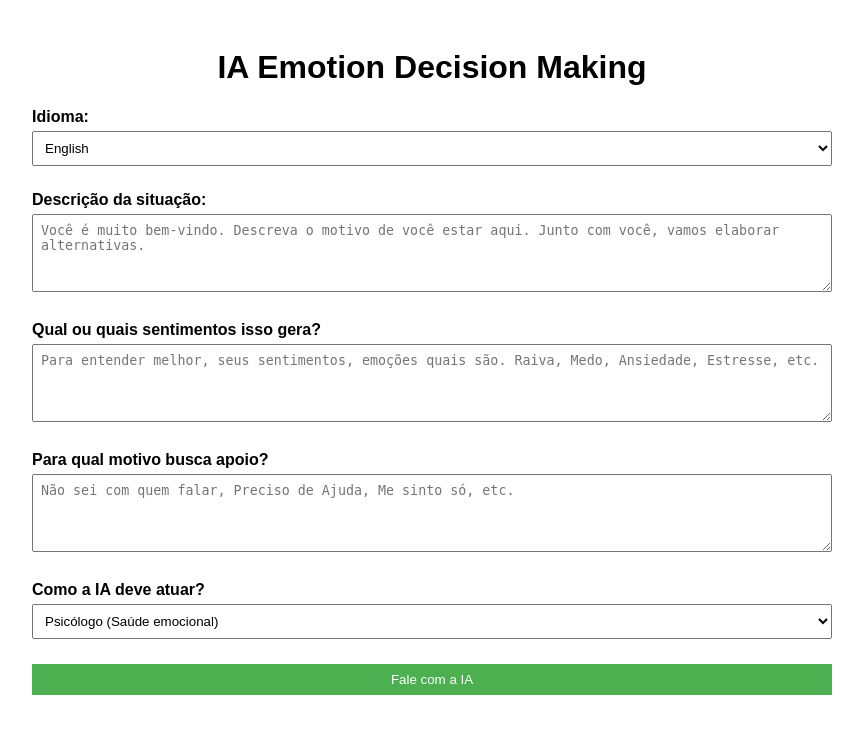
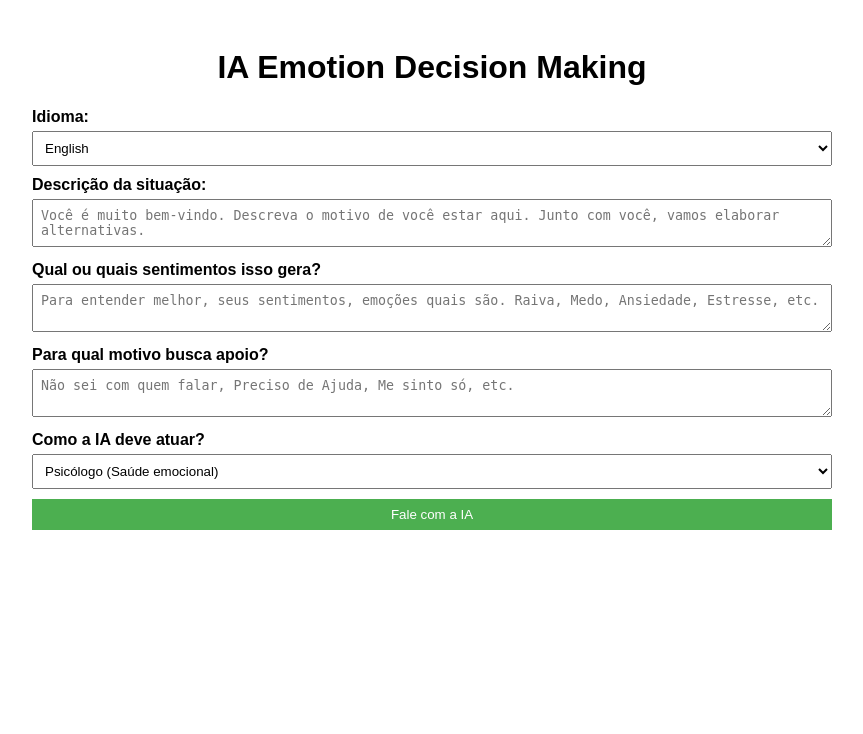
Before and after one commit to JoaoCarlosOrquiza/iaemotiondecisionmaking, a Flask app: template templates/index.html in a window 1280 px wide. Shown: the top 734 px of the page, without its empty margins (208-1071 px from the left). Run offline with Flask 3, Linux system fonts and the light colour scheme; the template is opened without the code that fills it, so the values that code supplies are empty.

Commit message:
Atualiza templates e arquivos estáticos para corrigir caminho de CSS e JS

```diff
--- a/templates/index.html
+++ b/templates/index.html
@@ -1,48 +1,42 @@
 <!DOCTYPE html>
-<html lang="en">
+<html lang="pt-BR">
 <head>
     <meta charset="UTF-8">
     <meta name="viewport" content="width=device-width, initial-scale=1.0">
     <title>IA Emotion Decision Making</title>
-    <link rel="stylesheet" href="{{ url_for('static', filename='styles.css') }}">
-	<script src="{{ url_for('static', filename='script.js') }}"></script>
+    <link rel="stylesheet" href="{{ url_for('static', filename='css/styles.css') }}">
 </head>
 <body>
     <div class="container">
         <h1>IA Emotion Decision Making</h1>
         <form id="emotion-form" action="/process" method="POST">
-            <div class="form-group">
             <label for="language">Idioma:</label>
-                <select id="language" name="language" class="form-control">
+            <select id="language" name="language">
                 <option value="en">English</option>
                 <option value="pt">Português</option>
                 <option value="es">Español</option>
                 <option value="fr">Français</option>
             </select>
-            </div>
-            <div class="form-group">
+
             <label for="description">Descrição da situação:</label>
-                <textarea id="description" name="description" class="form-control" placeholder="Você é muito bem-vindo. Descreva o motivo de você estar aqui. Junto com você, vamos elaborar alternativas." rows="4" required></textarea>
-            </div>
-            <div class="form-group">
+            <textarea id="description" name="description" placeholder="Você é muito bem-vindo. Descreva o motivo de você estar aqui. Junto com você, vamos elaborar alternativas." required></textarea>
+
             <label for="emotions">Qual ou quais sentimentos isso gera?</label>
-                <textarea id="emotions" name="emotions" class="form-control" placeholder="Para entender melhor, seus sentimentos, emoções quais são. Raiva, Medo, Ansiedade, Estresse, etc." rows="4" required></textarea>
-            </div>
-            <div class="form-group">
+            <textarea id="emotions" name="emotions" placeholder="Para entender melhor, seus sentimentos, emoções quais são. Raiva, Medo, Ansiedade, Estresse, etc." required></textarea>
+
             <label for="support_reason">Para qual motivo busca apoio?</label>
-                <textarea id="support_reason" name="support_reason" class="form-control" placeholder="Não sei com quem falar, Preciso de Ajuda, Me sinto só, etc." rows="4" required></textarea>
-            </div>
-            <div class="form-group">
+            <textarea id="support_reason" name="support_reason" placeholder="Não sei com quem falar, Preciso de Ajuda, Me sinto só, etc." required></textarea>
+
             <label for="ia_role">Como a IA deve atuar?</label>
-                <select id="ia_role" name="ia_role" class="form-control">
-                    <option value="emotional_support">Psicólogo (Saúde emocional)</option>
-                    <option value="financial_support">Financeira</option>
-                    <option value="legal_support">Jurídica</option>
+            <select id="ia_role" name="ia_role">
+                <option value="psychologist">Psicólogo (Saúde emocional)</option>
+                <option value="financial">Consultor Financeiro</option>
+                <option value="legal">Advogado</option>
             </select>
-            </div>
-            <button type="submit" class="btn btn-primary">Fale com a IA</button>
+
+            <button type="submit" id="submit-button">Fale com a IA</button>
         </form>
     </div>
-    <script src="{{ url_for('static', filename='script.js') }}"></script>
+    <script src="{{ url_for('static', filename='js/scripts.js') }}"></script>
 </body>
 </html>
```
Also changed, not shown: templates/locations.html (+5 -4 lines), templates/result.html (+9 -5 lines). Lines whose indentation alone changed are shown as unchanged.
